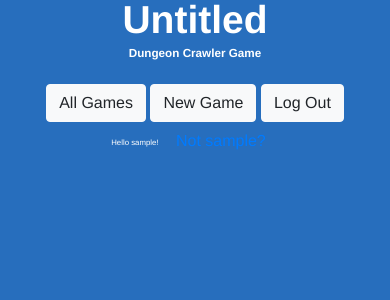
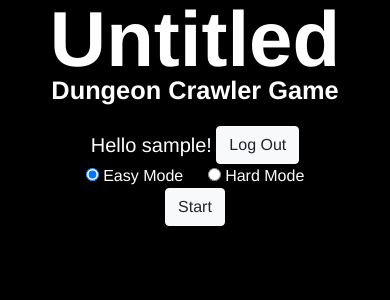
Before and after one commit to hanniben/csci-e-33a-final, a Django app: page / in a window 390 px wide. Shown: the top 300 px of the page. Run offline with Django 3.2, Linux system fonts and the light colour scheme; the visitor is signed in with stand-in values (Sample User, id 1); data comes from the database, SQL or seed files in the repository; data that the repository does not hold is empty; some libraries are stand-ins or nearby versions.

Commit message:
commit mobile responsiveness new graphics and clean up

```diff
--- a/project5/game/static/game/styles.css
+++ b/project5/game/static/game/styles.css
@@ -40,8 +40,71 @@
   }
 }
 
+@media (min-width: 600px) {
+  #first-line {
+    font-size: 135px;
+  }
+
+  #second-line {
+    font-size: 43px;
+  }
+
+  #third-line, #title {
+    font-size: 30px;
+  }
+
+  .index-table {
+    width: 600px;
+  }
+
+  #game-list div {
+    display: inline;
+  }
+}
+
+@media (max-width: 599px) {
+  #first-line {
+    font-size: 20vw;
+  }
+
+  #second-line {
+    font-size: 6.5vw;
+  }
+
+  #third-line, #title {
+    font-size: 20px;
+  }
+
+  .index-table {
+    width: 90vw;
+  }
+
+  #game-list div {
+    display: block;
+  }
+}
+
+#first-line, #second-line {
+  font-weight: bolder;
+  line-height: 1;
+}
+
+#title {
+  display: block;
+  margin-top: 30px;
+}
+
+#third-line {
+  vertical-align: middle;
+}
+
+#game-list svg {
+  max-width: 20px;
+  height: auto;
+}
+
 body, head, a {
-  background-color: #276ebd;
+  background-color: black;
   color: white;
   text-align: center;
   font-family: helvetica, sans-serif;
@@ -51,26 +114,9 @@ body, head, a {
   margin-top: 20px;
 }
 
-#first-line {
-  font-size: 10vw;
-  font-weight: bolder;
-  line-height: 1;
-}
-
-#second-line {
-  font-size: 3vw;
-  font-weight: bolder;
-  line-height: 1;
-}
-
-#third-line {
-  font-size: 2vw;
-}
-
-#title {
-  font-size: 2vw;
-  display: block;
-  margin-top: 30px;
+.form-group {
+  display: inline;
+  margin: 10px;
 }
 
 a:hover {
--- a/project5/game/templates/game/index.html
+++ b/project5/game/templates/game/index.html
@@ -5,9 +5,23 @@
 {% block body %}
 
     {% if user.is_authenticated %}
-        <span id="third-line">Hello {{ request.user }}!</span>
-        <a class="btn btn-link" href="{% url 'logout' %}">Not {{ request.user }}?</a>
-        <br>
+        <form action="{% url 'new' %}" method="post">
+            {% csrf_token %}
+            <div class="form-group">
+                <input type="radio" name="mode" value="True" id="easyCheck" checked>
+                <label class="form-check-label" for="easyCheck">
+                    Easy Mode
+                </label>
+            </div>
+            <div class="form-group">
+                <input type="radio" name="mode" value="False" id="hardCheck">
+                <label class="form-check-label" for="hardCheck">
+                    Hard Mode
+                </label>
+            </div>
+            <br>
+            <input class="btn btn-light" type="submit" value="Start">
+        </form>
     {% endif %}
 
     {% if games %}
@@ -16,16 +30,16 @@
             {% for game in games %}
             <a id="game-list" href="{% url 'game_view' game.id %}">
 
-                <div>Last Saved: </div>
-                <div>{{ game.timestamp_save }}</div>
-                <div>Keys found: </div>
-
-                {% for key in game.keys %}
-                    <div><svg xmlns="http://www.w3.org/2000/svg" width="16" height="16" {% if key == '1' %} fill="red" {% endif %}>
-                        <path d="M3.5 11.5a3.5 3.5 0 1 1 3.163-5H14L15.5 8 14 9.5l-1-1-1 1-1-1-1 1-1-1-1 1H6.663a3.5 3.5 0 0 1-3.163 2zM2.5 9a1 1 0 1 0 0-2 1 1 0 0 0 0 2z"/>
-                    </svg></div>
-                {% endfor %}
-
+                <div>
+                    Last Saved: {{ game.timestamp_save }}
+                </div>
+                <div>
+                    {% for key in game.keys %}
+                        <svg xmlns="http://www.w3.org/2000/svg" viewBox="0 0 400 400" {% if key == '1' %} fill="red" {% else %} fill="grey" {% endif %}>
+                            <path class="cls-1" d="M338,37.3A76.87,76.87,0,0,0,215,126L39.45,301.54,73.8,335.89l49.33,49.33V352.34l24.67,8.22-8.22-24.67h32.89l-49.34-49.33L249.3,160.39A76.86,76.86,0,0,0,338,37.3ZM131.35,311.22l1.65,4.94-22.2,7.4-7.4,22.2-4.93-1.65V327.67l12.33-4.11,4.11-12.34Zm152.35-168a51.57,51.57,0,1,1,51.57-51.57A51.57,51.57,0,0,1,283.7,143.21Z"/>
+                        </svg>
+                    {% endfor %}
+                </div>
             </a>
 
         {% endfor %}
--- a/project5/game/templates/game/layout.html
+++ b/project5/game/templates/game/layout.html
@@ -6,6 +6,7 @@
         <title>{% block title %}Untitled Dungeon Crawler Game{% endblock %}</title>
         <link rel="stylesheet" href="https://stackpath.bootstrapcdn.com/bootstrap/4.4.1/css/bootstrap.min.css" integrity="sha384-Vkoo8x4CGsO3+Hhxv8T/Q5PaXtkKtu6ug5TOeNV6gBiFeWPGFN9MuhOf23Q9Ifjh" crossorigin="anonymous">
         <link href="{% static 'game/styles.css' %}" rel="stylesheet">
+        <meta name="viewport" content="width=device-width, initial-scale=1.0">
         {% block script %}
         {% endblock %}
     </head>
@@ -16,11 +17,10 @@
         <div id="navigation">
 
             {% if user.is_authenticated %}
-                <a class="btn btn-light" href="{% url 'index' %}">All Games</a>
-
-                <a class="btn btn-light" href="{% url 'new' %}">New Game</a>
-
-                <a class="btn btn-light" href="{% url 'logout' %}">Log Out</a>
+                <div>
+                    <span id="third-line">Hello {{ request.user }}!</span>
+                    <a class="btn btn-light" href="{% url 'logout' %}">Log Out</a>
+                </div>
 
             {% else %}
                 <a class="btn btn-light" href="{% url 'login' %}">Log In</a>
--- a/project5/game/views.py
+++ b/project5/game/views.py
@@ -30,7 +30,11 @@ def index(request):
 
 
 def new_game(request):
-    if request.user.is_authenticated:
+    if request.method == "POST":
+
+        # Get easy or hard mode
+        mode = request.POST["mode"]
+
         # Set grid_type as empty list
         grid_type=[]
 
@@ -45,8 +49,14 @@ def new_game(request):
                 row_type[0] = 3
 
             # Add hole squares as type 1
-            if x in [2,4,6,8]:
-                row_type[random.randint(0,9)] = 1
+            # Easy mode add holes in rows 2, 4, 6, and 8
+            if mode == True:
+                if x in [2,4,6,8]:
+                    row_type[random.randint(0,9)] = 1
+            # Hard mode add holes in rows 1 through 8
+            else:
+                if x in [1,2,3,4,5,6,7,8]:
+                    row_type[random.randint(0,9)] = 1
 
             # Add key squares as type 2
             while True:
@@ -57,7 +67,7 @@ def new_game(request):
                 else:
                     y = random.randint(0,9)
 
-                # Add key if square is empty
+                # Add key if square is empty, repeat while loop if not
                 if row_type[y] == 0:
                     row_type[y] = 2
                     break
@@ -71,11 +81,13 @@ def new_game(request):
             )
         new_game.save()
 
-    return HttpResponseRedirect(reverse('game_view', args=(new_game.id,)))
+        return HttpResponseRedirect(reverse('game_view', args=(new_game.id,)))
+
+    else:
+        return HttpResponseRedirect(reverse('index'))
 
 
 def game_view(request, id):
-
     game = Game.objects.get(pk=id)
 
     return render(request, "game/game.html", {
@@ -122,9 +134,6 @@ def move(request, id):
 
     # Return new post text
     return JsonResponse({"position": game.position, "type":game.squares[index-1], "keys":game.keys, "won":game.timestamp_won}, safe=False)
-
-
-
 
 
 def login_view(request):
```
Also changed, not shown: other parts of project5/game/static/game/styles.css (+26 -14 lines), project5/game/static/game/game.js (+7 -7 lines), project5/game/templates/game/game.html (+9 -5 lines), project5/game/static/images/end.svg (added), project5/game/static/images/goose.svg (added), project5/game/static/images/goose_fall.svg (added), project5/game/static/images/hole.svg (added), project5/game/static/images/key.svg (added), project5/game/static/images/start.svg (added), project5/game/static/images/unvisited.svg (added), project5/game/static/images/visited.svg (added), 4 other files.
